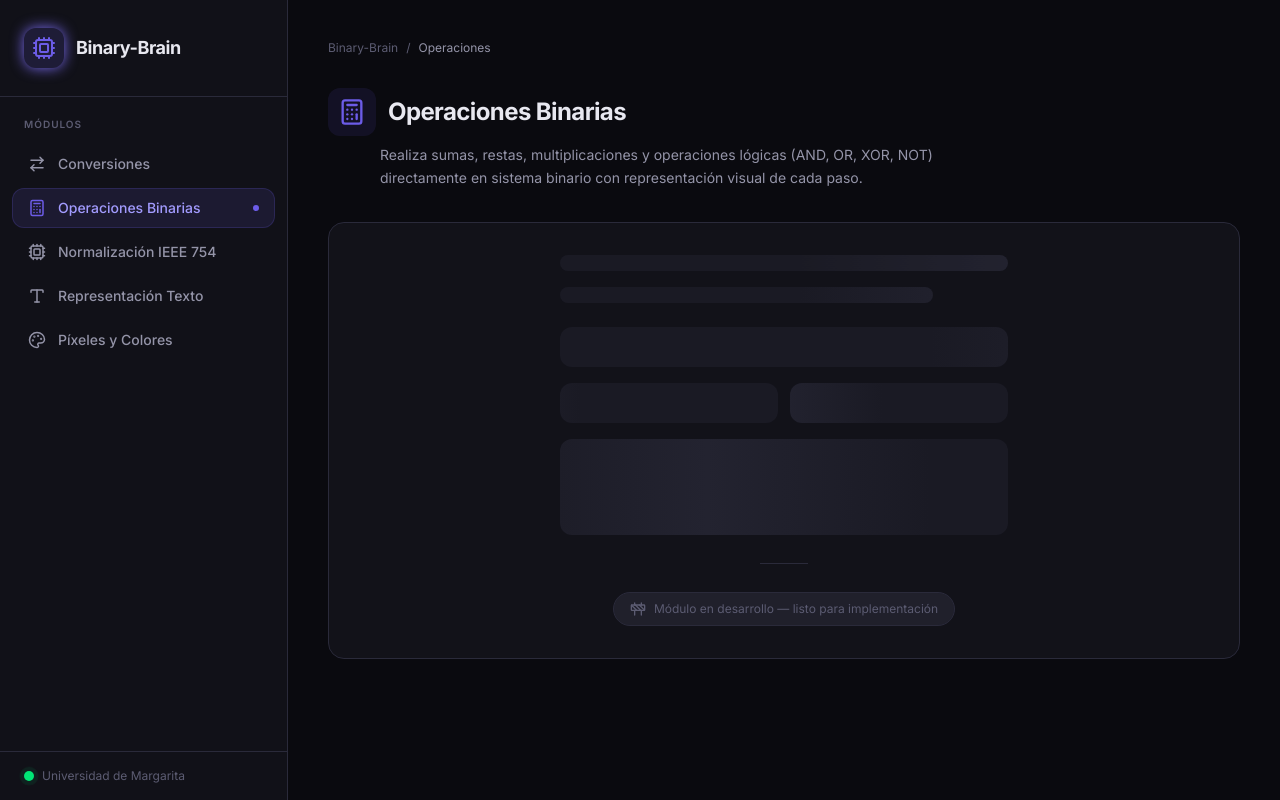
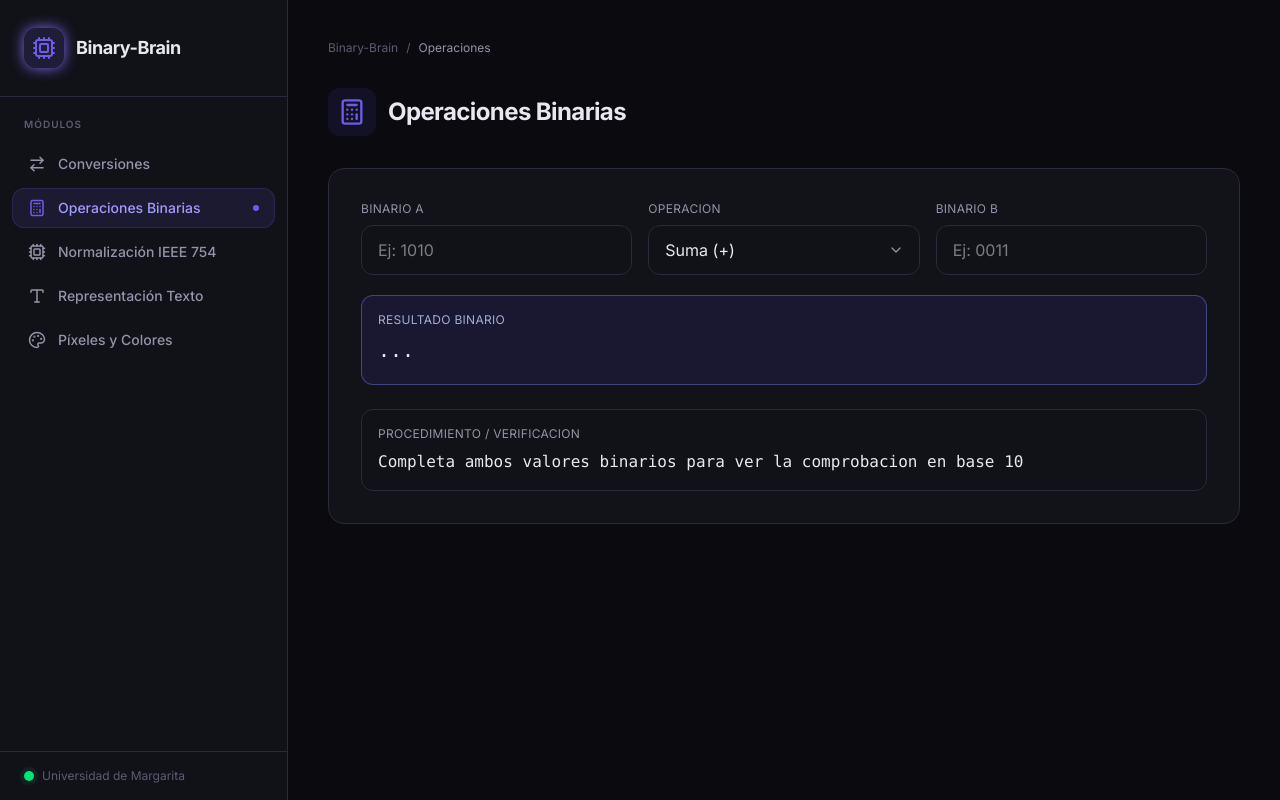
Before and after one commit to 0x-la1n/Binary-Brain, a React (Vite) app: page / in a window 1280 px wide. Both pictures are taken after a click on the button "Operaciones Binarias". Built offline with nearby package versions, Linux system fonts and the light colour scheme.

Commit message:
feat(modulo-operaciones): Implementacion del módulo de operaciones binarias con validación de entrada y una interfaz de usuario optimizada.

```diff
--- a/src/components/modules/ModuloOperaciones.jsx
+++ b/src/components/modules/ModuloOperaciones.jsx
@@ -1,12 +1,165 @@
-import { Calculator } from 'lucide-react';
-import PlaceholderModule from '../PlaceholderModule';
+import { useEffect, useState } from 'react';
+import { Calculator, ChevronDown } from 'lucide-react';
+
+const OPERATIONS = {
+  '+': {
+    label: 'Suma (+)',
+    apply: (a, b) => a + b,
+  },
+  '-': {
+    label: 'Resta (-)',
+    apply: (a, b) => a - b,
+  },
+  '*': {
+    label: 'Multiplicacion (*)',
+    apply: (a, b) => a * b,
+  },
+};
+
+function toBinaryString(value) {
+  if (value < 0) {
+    return `-${Math.abs(value).toString(2)}`;
+  }
+
+  return value.toString(2);
+}
 
 export default function ModuloOperaciones() {
+  const [valueA, setValueA] = useState('');
+  const [valueB, setValueB] = useState('');
+  const [operation, setOperation] = useState('+');
+  const [resultBinary, setResultBinary] = useState('');
+  const [resultDecimal, setResultDecimal] = useState(null);
+  const [decimalA, setDecimalA] = useState(null);
+  const [decimalB, setDecimalB] = useState(null);
+  const [error, setError] = useState('');
+
+  useEffect(() => {
+    const cleanA = valueA.trim();
+    const cleanB = valueB.trim();
+
+    if (!cleanA && !cleanB) {
+      setError('');
+      setResultBinary('');
+      setResultDecimal(null);
+      setDecimalA(null);
+      setDecimalB(null);
+      return;
+    }
+
+    const isValidA = /^[01]+$/.test(cleanA);
+    const isValidB = /^[01]+$/.test(cleanB);
+
+    if (!cleanA || !cleanB || !isValidA || !isValidB) {
+      setResultBinary('');
+      setResultDecimal(null);
+      setDecimalA(null);
+      setDecimalB(null);
+      setError('Formato invalido: solo se permiten 0 y 1 en ambos campos');
+      return;
+    }
+
+    const parsedA = parseInt(cleanA, 2);
+    const parsedB = parseInt(cleanB, 2);
+    const decimalResult = OPERATIONS[operation].apply(parsedA, parsedB);
+
+    setDecimalA(parsedA);
+    setDecimalB(parsedB);
+    setResultDecimal(decimalResult);
+    setResultBinary(toBinaryString(decimalResult));
+    setError('');
+  }, [valueA, valueB, operation]);
+
   return (
-    <PlaceholderModule
-      icon={Calculator}
-      title="Operaciones Binarias"
-      description="Realiza sumas, restas, multiplicaciones y operaciones lógicas (AND, OR, XOR, NOT) directamente en sistema binario con representación visual de cada paso."
-    />
+    <div className="animate-fade-in">
+      <div className="mb-8">
+        <div className="flex items-center gap-3 mb-2">
+          <div className="p-2.5 rounded-xl bg-accent-primary/10">
+            <Calculator className="w-7 h-7 text-accent-primary" />
+          </div>
+          <h2 className="text-2xl font-bold tracking-tight text-text-primary">
+            Operaciones Binarias
+          </h2>
+        </div>
+      </div>
+
+      <div className="rounded-2xl border border-border bg-dark-700/50 backdrop-blur-sm p-6 md:p-8 transition-all duration-300 hover:border-accent-primary/20">
+        <div className="grid grid-cols-1 md:grid-cols-3 gap-4 mb-5">
+          <label className="block">
+            <span className="text-xs uppercase tracking-wide text-text-secondary block mb-2">
+              Binario A
+            </span>
+            <input
+              type="text"
+              value={valueA}
+              onChange={(event) => setValueA(event.target.value)}
+              placeholder="Ej: 1010"
+              inputMode="numeric"
+              className="w-full rounded-xl border border-border bg-dark-800 text-text-primary px-4 py-3 outline-none focus:border-accent-primary/70 focus:ring-2 focus:ring-accent-primary/20"
+            />
+          </label>
+
+          <label className="block">
+            <span className="text-xs uppercase tracking-wide text-text-secondary block mb-2">
+              Operacion
+            </span>
+            <div className="relative">
+              <select
+                value={operation}
+                onChange={(event) => setOperation(event.target.value)}
+                className="w-full appearance-none rounded-xl border border-border bg-dark-800 text-text-primary pl-4 pr-11 py-3 outline-none focus:border-accent-primary/70 focus:ring-2 focus:ring-accent-primary/20"
+              >
+                {Object.entries(OPERATIONS).map(([symbol, config]) => (
+                  <option key={symbol} value={symbol}>
+                    {config.label}
+                  </option>
+                ))}
+              </select>
+              <ChevronDown className="pointer-events-none absolute right-4 top-1/2 -translate-y-1/2 h-4 w-4 text-text-secondary" />
+            </div>
+          </label>
+
+          <label className="block">
+            <span className="text-xs uppercase tracking-wide text-text-secondary block mb-2">
+              Binario B
+            </span>
+            <input
+              type="text"
+              value={valueB}
+              onChange={(event) => setValueB(event.target.value)}
+              placeholder="Ej: 0011"
+              inputMode="numeric"
+              className="w-full rounded-xl border border-border bg-dark-800 text-text-primary px-4 py-3 outline-none focus:border-accent-primary/70 focus:ring-2 focus:ring-accent-primary/20"
+            />
+          </label>
+        </div>
+
+        {error && (
+          <p className="text-sm text-red-400 mb-4">
+            {error}
+          </p>
+        )}
+
+        <div className="rounded-xl border border-indigo-400/40 bg-indigo-500/10 px-4 py-4 mb-6">
+          <p className="text-xs uppercase tracking-wide text-indigo-200/80 mb-2">
+            Resultado Binario
+          </p>
+          <div className="font-mono text-xl text-indigo-100 break-all min-h-8">
+            {resultBinary || '...'}
+          </div>
+        </div>
+
+        <div className="rounded-xl border border-border bg-dark-800 px-4 py-4">
+          <p className="text-xs uppercase tracking-wide text-text-secondary mb-2">
+            Procedimiento / Verificacion
+          </p>
+          <div className="font-mono text-sm md:text-base text-text-primary break-all min-h-6">
+            {decimalA !== null && decimalB !== null && resultDecimal !== null
+              ? `${decimalA} ${operation} ${decimalB} = ${resultDecimal}`
+              : 'Completa ambos valores binarios para ver la comprobacion en base 10'}
+          </div>
+        </div>
+      </div>
+    </div>
   );
 }
```
